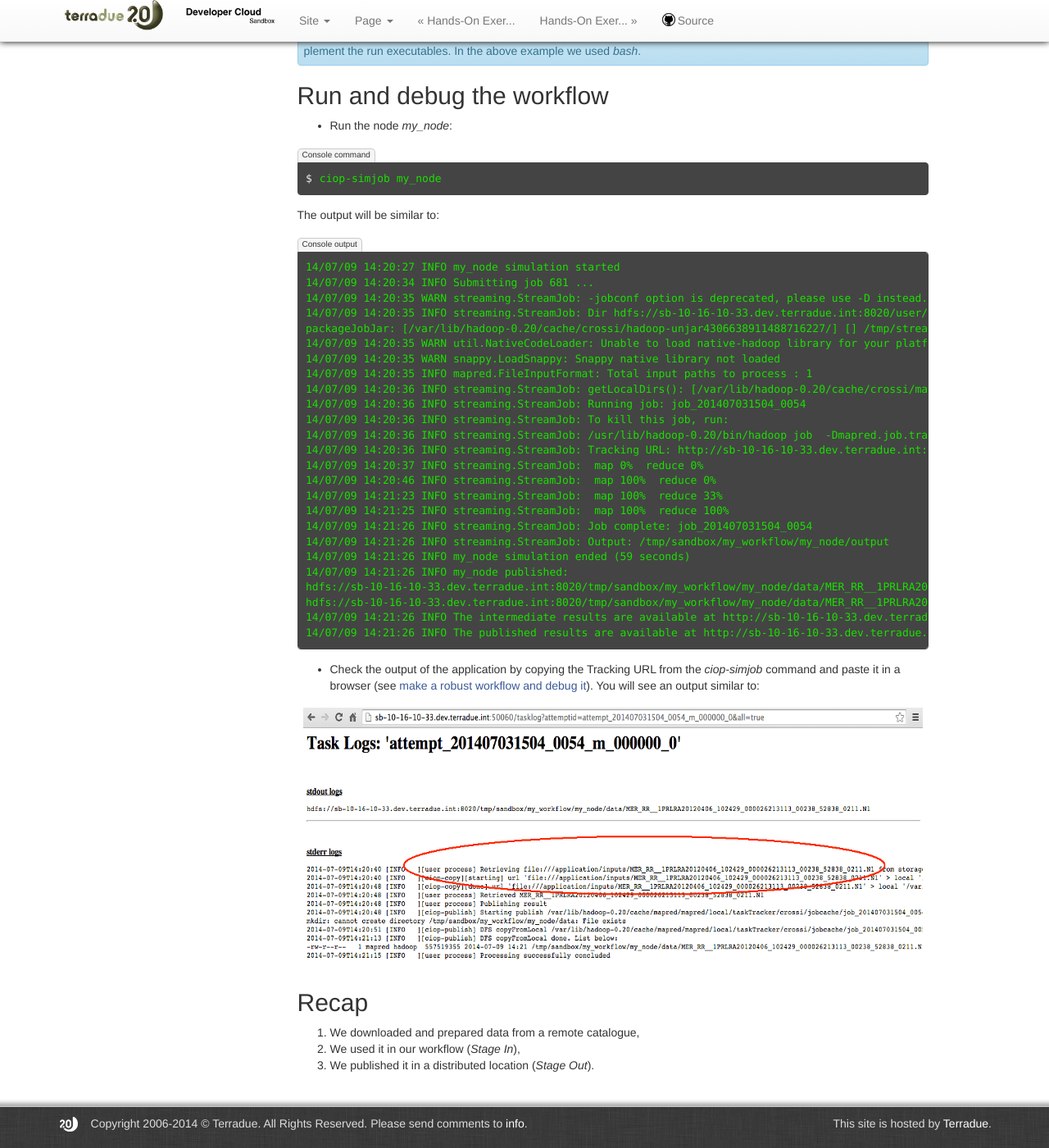
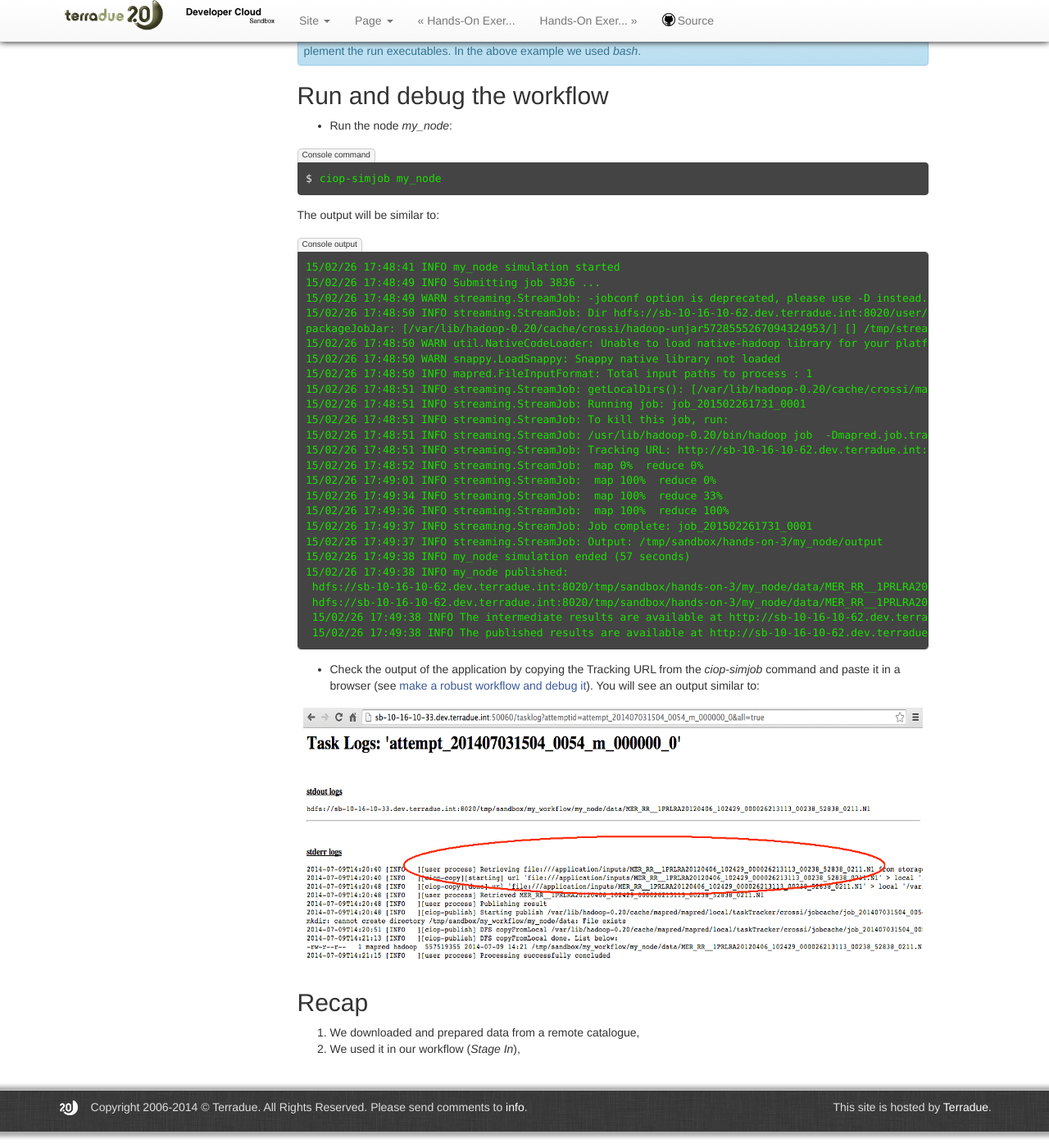
Before and after one commit to Terradue/doc-developer-sandbox, a Sphinx documentation site: the page built from source/developer/stagedata.rst, in a window 1280 px wide and 1400 px high, scrolled down 1634 px. Shown: the whole window at 82% size. Built offline with Sphinx 7.4.7, drawn with Linux system fonts in a browser that asks for light colours; pages that are not in the unit, such as notebooks, are missing from menus.

Commit message:
Updated output

```diff
--- a/source/developer/stagedata.rst
+++ b/source/developer/stagedata.rst
@@ -100,31 +100,31 @@ The output will be similar to:
 
 .. code-block:: console-output
 
- 14/07/09 14:20:27 INFO my_node simulation started
- 14/07/09 14:20:34 INFO Submitting job 681 ...
- 14/07/09 14:20:35 WARN streaming.StreamJob: -jobconf option is deprecated, please use -D instead.
- 14/07/09 14:20:35 INFO streaming.StreamJob: Dir hdfs://sb-10-16-10-33.dev.terradue.int:8020/user/crossi/monitor already exists
- packageJobJar: [/var/lib/hadoop-0.20/cache/crossi/hadoop-unjar4306638911488716227/] [] /tmp/streamjob3977059005447180662.jar tmpDir=null
- 14/07/09 14:20:35 WARN util.NativeCodeLoader: Unable to load native-hadoop library for your platform... using builtin-java classes where applicable
- 14/07/09 14:20:35 WARN snappy.LoadSnappy: Snappy native library not loaded
- 14/07/09 14:20:35 INFO mapred.FileInputFormat: Total input paths to process : 1
- 14/07/09 14:20:36 INFO streaming.StreamJob: getLocalDirs(): [/var/lib/hadoop-0.20/cache/crossi/mapred/local]
- 14/07/09 14:20:36 INFO streaming.StreamJob: Running job: job_201407031504_0054
- 14/07/09 14:20:36 INFO streaming.StreamJob: To kill this job, run:
- 14/07/09 14:20:36 INFO streaming.StreamJob: /usr/lib/hadoop-0.20/bin/hadoop job  -Dmapred.job.tracker=sb-10-16-10-33.dev.terradue.int:8021 -kill job_201407031504_0054
- 14/07/09 14:20:36 INFO streaming.StreamJob: Tracking URL: http://sb-10-16-10-33.dev.terradue.int:50030/jobdetails.jsp?jobid=job_201407031504_0054
- 14/07/09 14:20:37 INFO streaming.StreamJob:  map 0%  reduce 0%
- 14/07/09 14:20:46 INFO streaming.StreamJob:  map 100%  reduce 0%
- 14/07/09 14:21:23 INFO streaming.StreamJob:  map 100%  reduce 33%
- 14/07/09 14:21:25 INFO streaming.StreamJob:  map 100%  reduce 100%
- 14/07/09 14:21:26 INFO streaming.StreamJob: Job complete: job_201407031504_0054
- 14/07/09 14:21:26 INFO streaming.StreamJob: Output: /tmp/sandbox/my_workflow/my_node/output
- 14/07/09 14:21:26 INFO my_node simulation ended (59 seconds)
- 14/07/09 14:21:26 INFO my_node published:
- hdfs://sb-10-16-10-33.dev.terradue.int:8020/tmp/sandbox/my_workflow/my_node/data/MER_RR__1PRLRA20120406_102429_000026213113_00238_52838_0211.N1
- hdfs://sb-10-16-10-33.dev.terradue.int:8020/tmp/sandbox/my_workflow/my_node/data/MER_RR__1PRLRA20120407_112751_000026243113_00253_52853_0364.N1
- 14/07/09 14:21:26 INFO The intermediate results are available at http://sb-10-16-10-33.dev.terradue.int:50075/browseDirectory.jsp?dir=/tmp/sandbox/my_workflow/my_node%2Fdata&namenodeInfoPort=50070
- 14/07/09 14:21:26 INFO The published results are available at http://sb-10-16-10-33.dev.terradue.int:50075/browseDirectory.jsp?dir=/tmp/sandbox/my_workflow/my_node%2F_results&namenodeInfoPort=50070
+  15/02/26 17:48:41 INFO my_node simulation started
+  15/02/26 17:48:49 INFO Submitting job 3836 ...
+  15/02/26 17:48:49 WARN streaming.StreamJob: -jobconf option is deprecated, please use -D instead.
+  15/02/26 17:48:50 INFO streaming.StreamJob: Dir hdfs://sb-10-16-10-62.dev.terradue.int:8020/user/crossi/monitor already exists
+  packageJobJar: [/var/lib/hadoop-0.20/cache/crossi/hadoop-unjar5728555267094324953/] [] /tmp/streamjob8017142955103520886.jar tmpDir=null
+  15/02/26 17:48:50 WARN util.NativeCodeLoader: Unable to load native-hadoop library for your platform... using builtin-java classes where applicable
+  15/02/26 17:48:50 WARN snappy.LoadSnappy: Snappy native library not loaded
+  15/02/26 17:48:50 INFO mapred.FileInputFormat: Total input paths to process : 1
+  15/02/26 17:48:51 INFO streaming.StreamJob: getLocalDirs(): [/var/lib/hadoop-0.20/cache/crossi/mapred/local]
+  15/02/26 17:48:51 INFO streaming.StreamJob: Running job: job_201502261731_0001
+  15/02/26 17:48:51 INFO streaming.StreamJob: To kill this job, run:
+  15/02/26 17:48:51 INFO streaming.StreamJob: /usr/lib/hadoop-0.20/bin/hadoop job  -Dmapred.job.tracker=sb-10-16-10-62.dev.terradue.int:8021 -kill job_201502261731_0001
+  15/02/26 17:48:51 INFO streaming.StreamJob: Tracking URL: http://sb-10-16-10-62.dev.terradue.int:50030/jobdetails.jsp?jobid=job_201502261731_0001
+  15/02/26 17:48:52 INFO streaming.StreamJob:  map 0%  reduce 0%
+  15/02/26 17:49:01 INFO streaming.StreamJob:  map 100%  reduce 0%
+  15/02/26 17:49:34 INFO streaming.StreamJob:  map 100%  reduce 33%
+  15/02/26 17:49:36 INFO streaming.StreamJob:  map 100%  reduce 100%
+  15/02/26 17:49:37 INFO streaming.StreamJob: Job complete: job_201502261731_0001
+  15/02/26 17:49:37 INFO streaming.StreamJob: Output: /tmp/sandbox/hands-on-3/my_node/output
+  15/02/26 17:49:38 INFO my_node simulation ended (57 seconds)
+  15/02/26 17:49:38 INFO my_node published:
+   hdfs://sb-10-16-10-62.dev.terradue.int:8020/tmp/sandbox/hands-on-3/my_node/data/MER_RR__1PRLRA20120406_102429_000026213113_00238_52838_0211.N1
+   hdfs://sb-10-16-10-62.dev.terradue.int:8020/tmp/sandbox/hands-on-3/my_node/data/MER_RR__1PRLRA20120407_112751_000026243113_00253_52853_0364.N1
+   15/02/26 17:49:38 INFO The intermediate results are available at http://sb-10-16-10-62.dev.terradue.int:50075/browseDirectory.jsp?dir=/tmp/sandbox/hands-on-3/my_node%2Fdata&namenodeInfoPort=50070
+   15/02/26 17:49:38 INFO The published results are available at http://sb-10-16-10-62.dev.terradue.int:50075/browseDirectory.jsp?dir=/tmp/sandbox/hands-on-3/my_node%2F_results&namenodeInfoPort=50070
 
 * Check the output of the application by copying the Tracking URL from the *ciop-simjob* command and paste it in a browser (see :doc:`make a robust workflow and debug it <debug>`). You will see an output similar to:
 
@@ -137,4 +137,3 @@ Recap
 
 #. We downloaded and prepared data from a remote catalogue,
 #. We used it in our workflow (*Stage In*),
-#. We published it in a distributed location (*Stage Out*).
```
